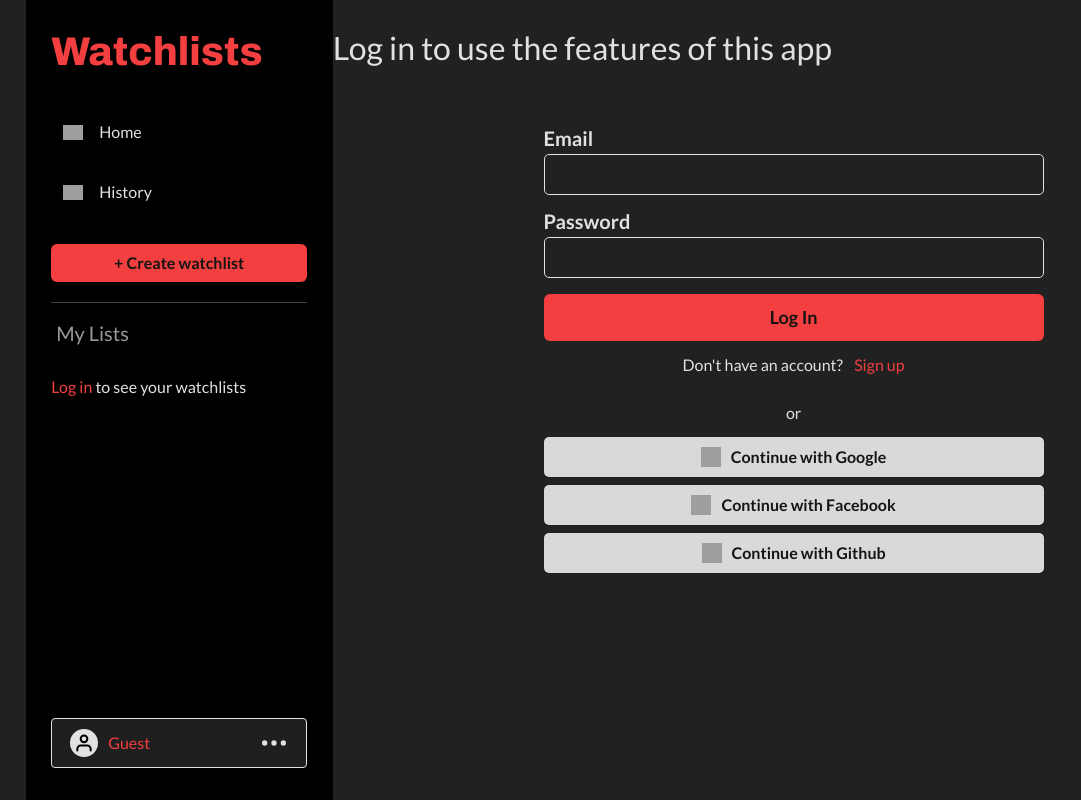
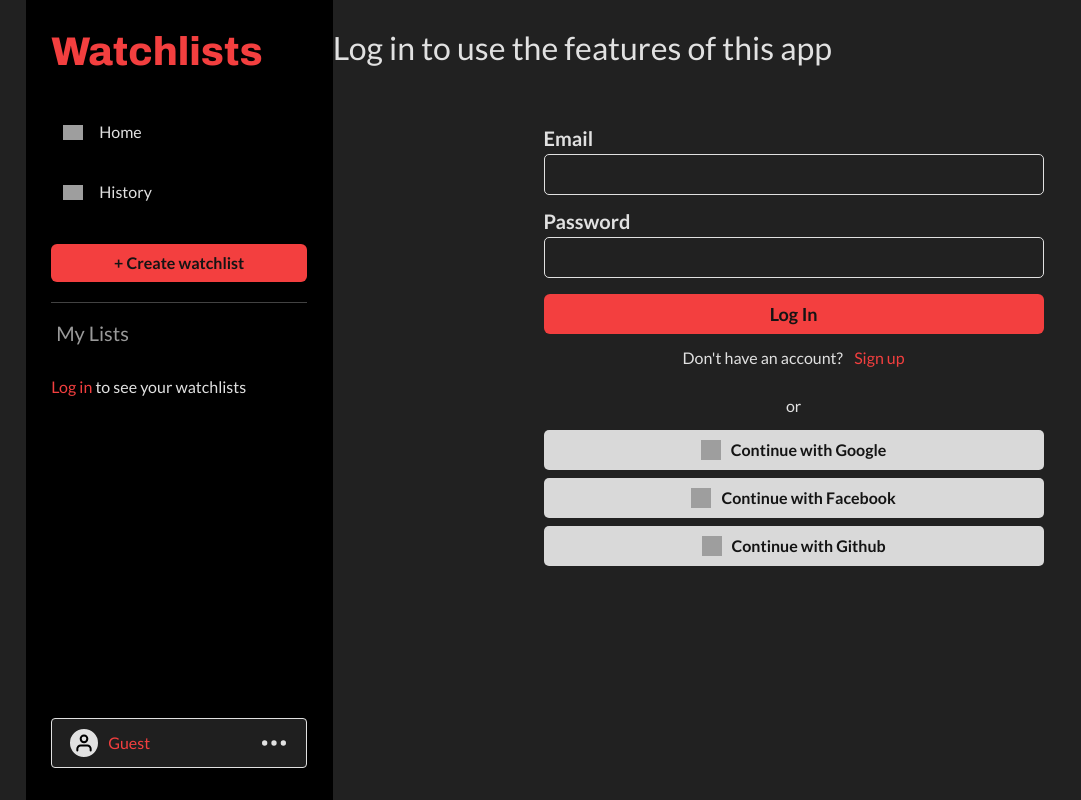
Before and after one commit to NazPalUA/Watchlist, a React (Vite) app: page /login in a window 1280 px wide. Shown: the whole page, without its empty margins (0-1081 px from the left). Built offline with nearby package versions, Linux system fonts and the light colour scheme; no server answers; the database is empty; grey boxes are pictures that could not be loaded.

Commit message:
Update SubmitButton styles

```diff
--- a/src/components/Form/UI/SubmitButton/SubmitButton.module.scss
+++ b/src/components/Form/UI/SubmitButton/SubmitButton.module.scss
@@ -1,12 +1,17 @@
 @use "../../../../variables.scss" as v;
 .btn {
-  padding: 0.8em 3em;
-  margin: 0;
-  border: none;
-  border-radius: 6px;
-  cursor: pointer;
   font-size: var(--fs-big);
   font-weight: v.$fw-bold;
   color: v.$clr-font-black;
-  background-color: v.$clr-accent;
+  padding: 0.8em 3em;
+  background: v.$clr-accent;
+  border: none;
+  border-radius: 6px;
+  margin: 0;
+  cursor: pointer;
+
+  @media (min-width: v.$bp-mobile) {
+    width: unset;
+    padding: 0.6em 4em;
+  }
 }
```
